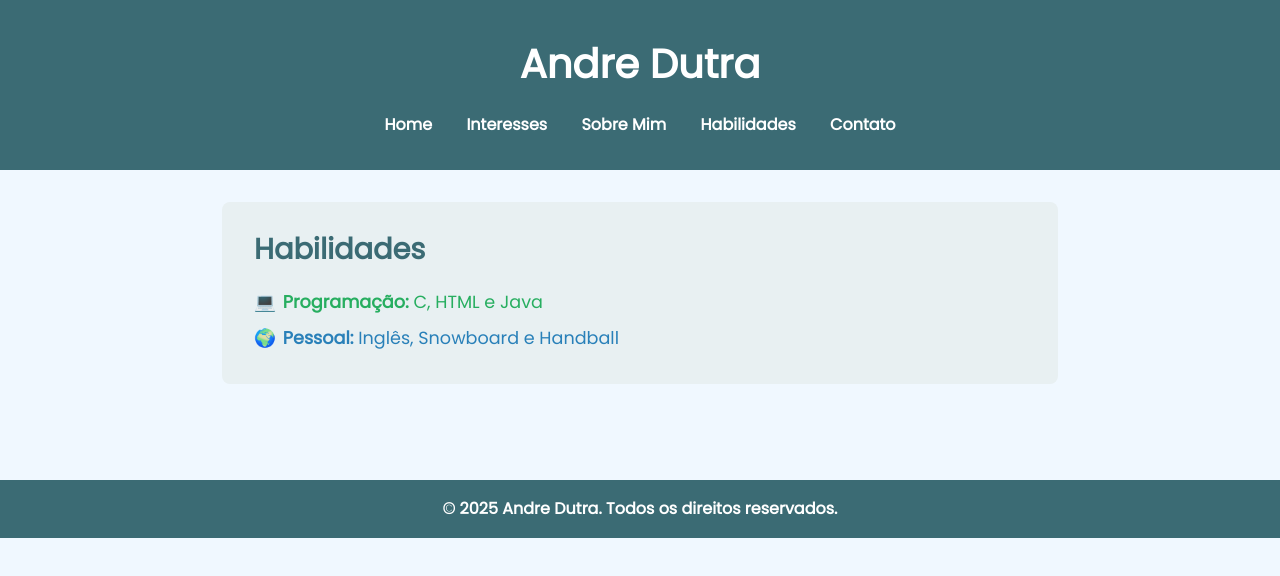
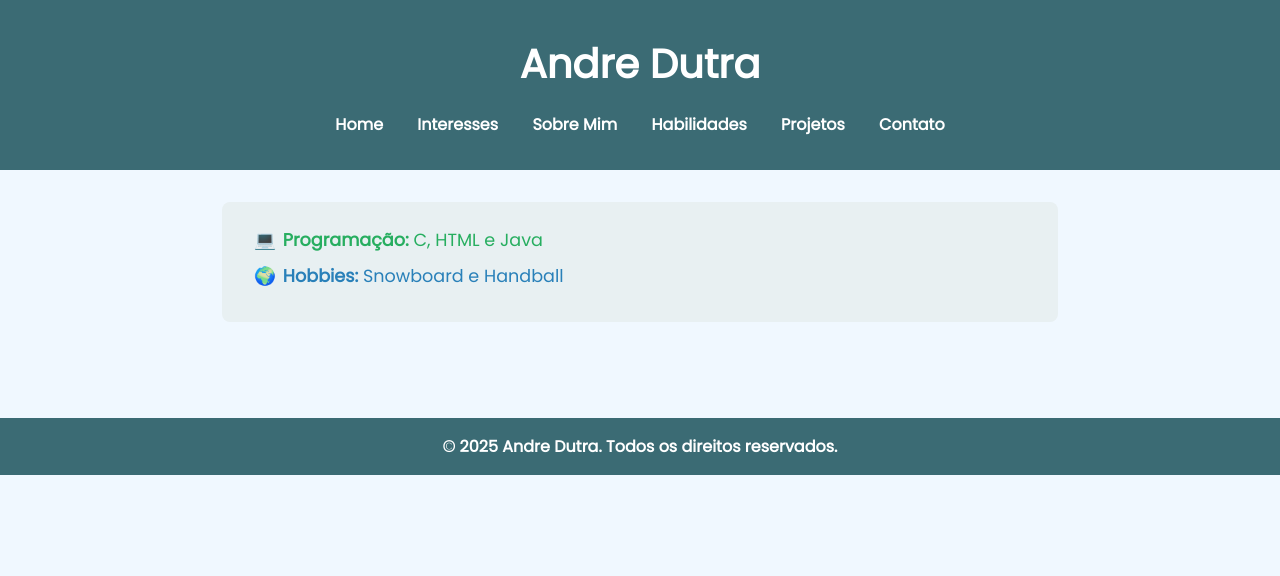
Before and after one commit to andrebdutra/portfolio, a plain HTML site: page habilidades.html in a window 1280 px wide. Drawn offline with Linux system fonts and the light colour scheme.

Commit message:
habilidades.html

```diff
--- a/habilidades.html
+++ b/habilidades.html
@@ -15,6 +15,7 @@
     <a href="interesses.html">Interesses</a>
     <a href="sobremim.html">Sobre Mim</a>
     <a href="habilidades.html">Habilidades</a>
+    <a href="projetos.html">Projetos</a>
     <a href="contato.html">Contato</a>
   </nav>
 </header>
@@ -22,10 +23,9 @@
 <main>
 
 <section id="habilidades">
-  <h2>Habilidades</h2>
   <ul>
     <li><strong>Programação:</strong> C, HTML e Java</li>
-    <li><strong>Pessoal:</strong> Inglês, Snowboard e Handball</li>
+    <li><strong>Hobbies:</strong> Snowboard e Handball</li>
   </ul>
 </section>
 
```
